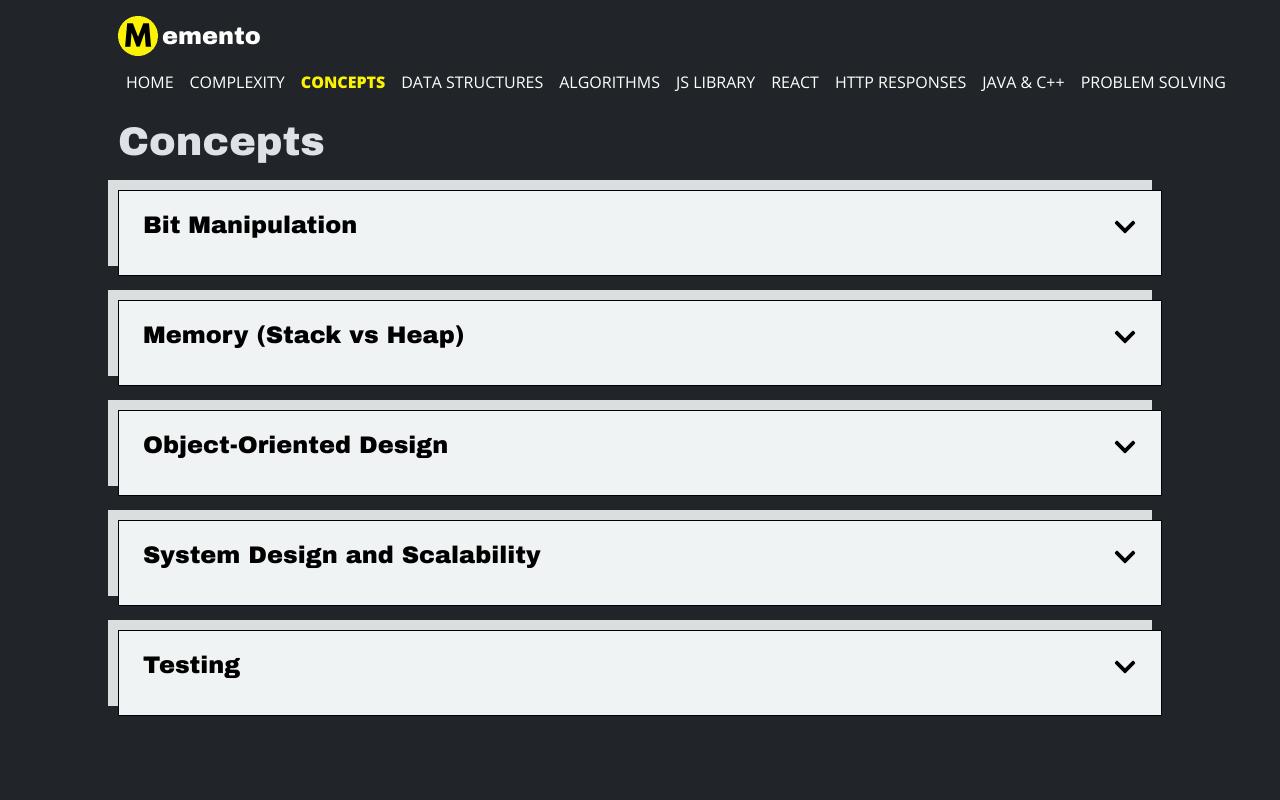
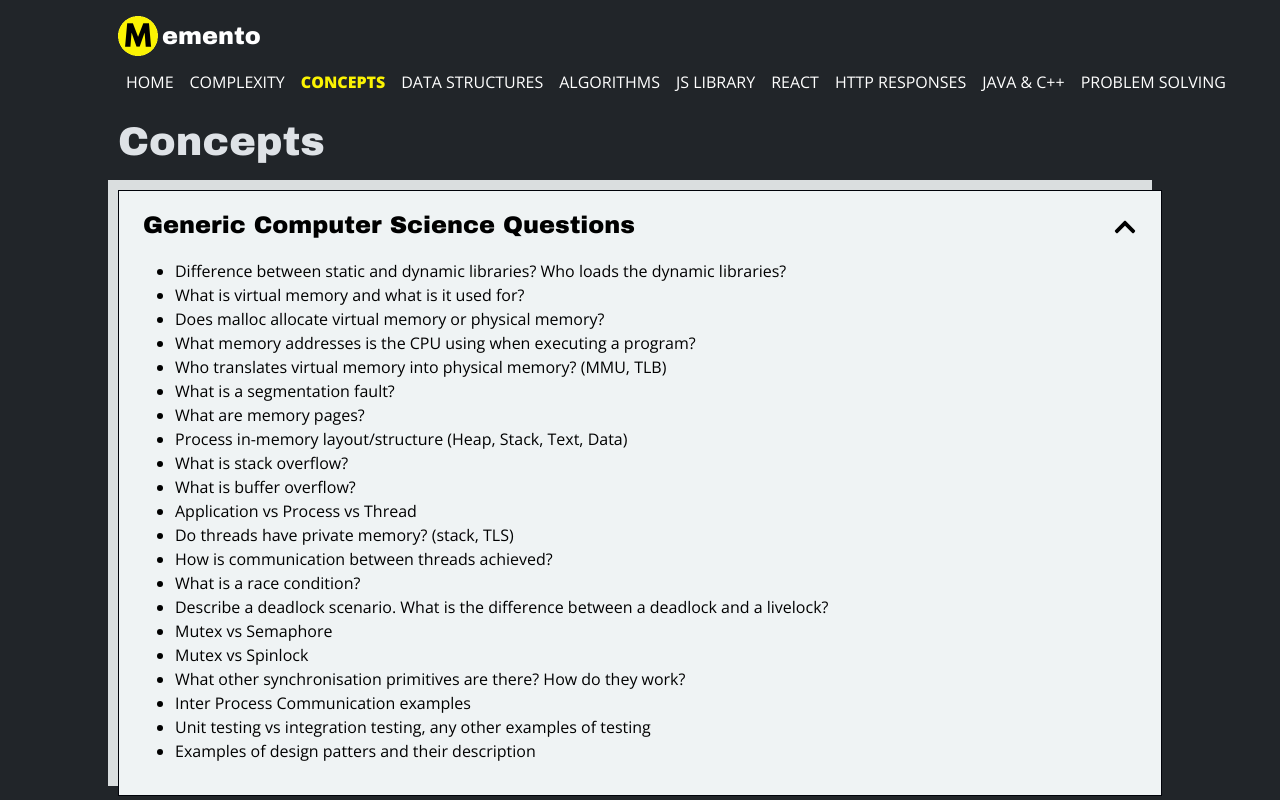
Before and after one commit to andreeadracovita/memento, a React (Vite) app: page /memento/concepts in a window 1280 px wide. Shown: the top 800 px of the page. Built offline with nearby package versions, Linux system fonts and the light colour scheme.

Commit message:
Add examples of interview questions

```diff
--- a/src/components/Concepts.tsx
+++ b/src/components/Concepts.tsx
@@ -3,11 +3,42 @@ import Memory from "components/concepts/Memory";
 import ObjectOriented from "components/concepts/ObjectOriented";
 import SystemDesignScalability from "components/concepts/SystemDesignScalability";
 import Testing from "components/concepts/Testing";
+import CardHeader from "components/CardHeader";
 
 export default function Concepts() {
 	return (
 		<>
 			<h1 className="archivo-black-regular">Concepts</h1>
+			<div className="grey-card">
+				<CardHeader
+					title={"Generic Computer Science Questions"}
+					toggle={true}
+				/>
+				<ul>
+					<li>Difference between static and dynamic libraries? Who loads the dynamic libraries?</li>
+					<li>What is virtual memory and what is it used for?</li>
+					<li>Does malloc allocate virtual memory or physical memory?</li>
+					<li>What memory addresses is the CPU using when executing a program?</li>
+					<li>Who translates virtual memory into physical memory? (MMU, TLB)</li>
+					<li>What is a segmentation fault?</li>
+					<li>What are memory pages?</li>
+					<li>Process in-memory layout/structure (Heap, Stack, Text, Data)</li>
+					<li>What is stack overflow?</li>
+					<li>What is buffer overflow?</li>
+					<li>Application vs Process vs Thread</li>
+					<li>Do threads have private memory? (stack, TLS)</li>
+					<li>How is communication between threads achieved?</li>
+					<li>What is a race condition?</li>
+					<li>Describe a deadlock scenario. What is the difference between a deadlock and a livelock?</li>
+					<li>Mutex vs Semaphore</li>
+					<li>Mutex vs Spinlock</li>
+					<li>What other synchronisation primitives are there? How do they work?</li>
+					<li>Inter Process Communication examples</li>
+					<li>Unit testing vs integration testing, any other examples of testing</li>
+					<li>Examples of design patters and their description</li>
+				</ul>
+			</div>
+
 			<BitManipulation />
 			<Memory />
 			<ObjectOriented />
--- a/src/components/DataStructures.tsx
+++ b/src/components/DataStructures.tsx
@@ -5,11 +5,33 @@ import LinkedLists from "components/dataStructures/LinkedLists";
 import Queues from "components/dataStructures/Queues";
 import Stacks from "components/dataStructures/Stacks";
 import Trees from "components/dataStructures/Trees";
+import CardHeader from "components/CardHeader";
 
 export default function DataStructures() {
 	return (
 		<>
 			<h1 className="archivo-black-regular">Data Structures</h1>
+
+			<div className="grey-card">
+				<CardHeader
+					title={"Data Structures and Algorithms Questions"}
+					toggle={true}
+				/>
+				<ul>
+					<li>Stack vs Queue, complexity for common operations</li>
+					<li>Linked list vs vector</li>
+					<li>Priority Queue and how to implement it. Example from STL</li>
+					<li>What is a deque? How is std::deque implemented?</li>
+					<li>Hashtable vs Binary (Search) Tree? (Bonus: Heap, Treap, Trie)</li>
+					<li>Map vs unordered_map</li>
+					<li>Map implementation (unordered - hash map, ordered - balanced search tree, good hashing function, collision resolution, complexity time/space)</li>
+					<li>Tree types</li>
+					<li>Hash Table vs ...</li>
+					<li>DFS vs BFS</li>
+					<li>Examples of Binary Tree traversals</li>
+				</ul>
+			</div>
+
 			<ArraysStrings />
 			<LinkedLists />
 			<Stacks />
```
